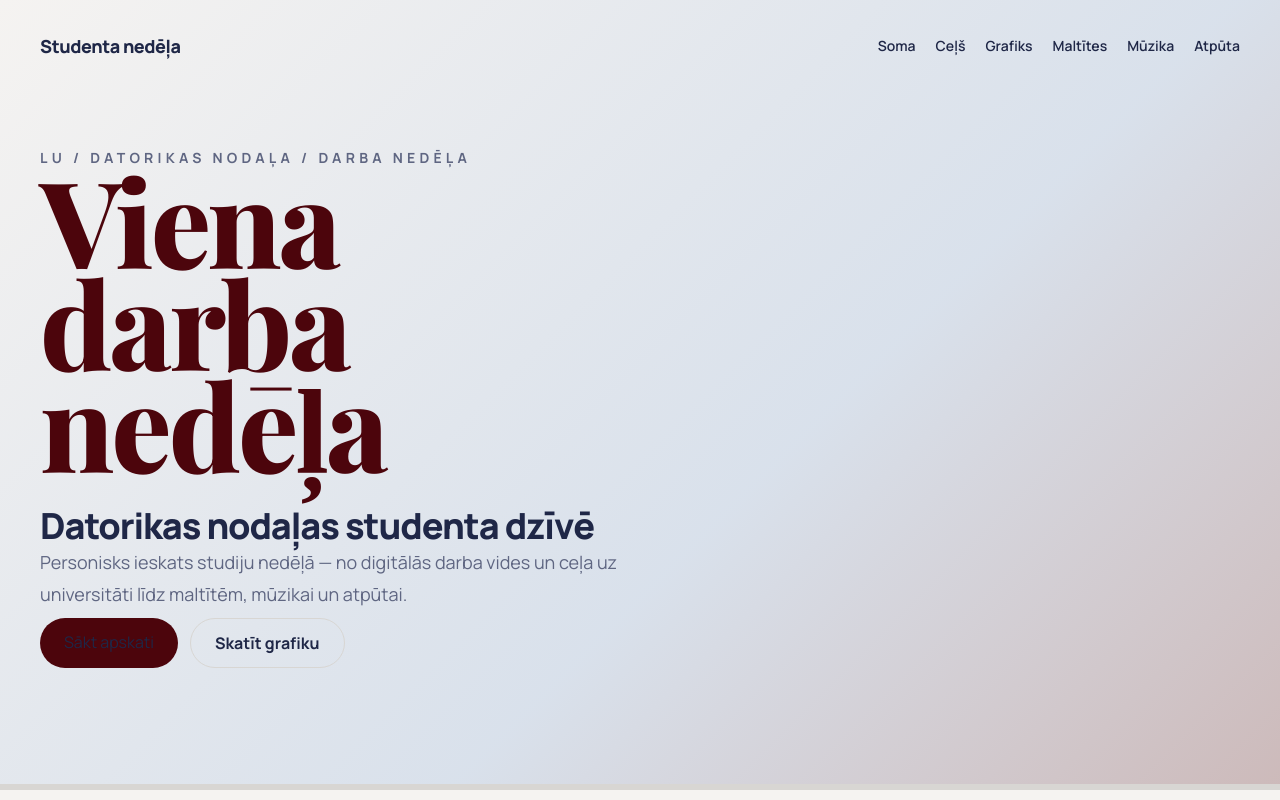
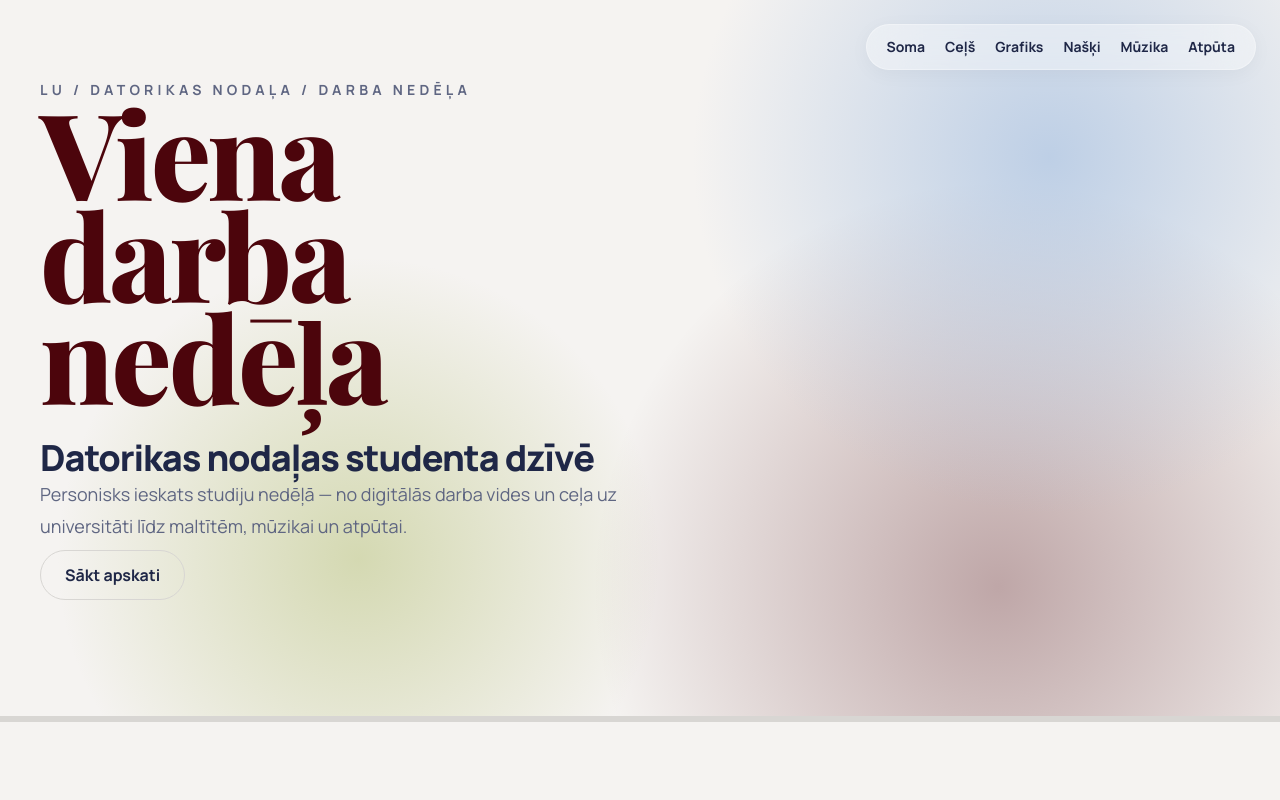
Before and after one commit to BeateSannija/StudentaNedela, a React (Vite) app: page / in a window 1280 px wide. Shown: the top 800 px of the page. Built offline with nearby package versions, Linux system fonts and the light colour scheme.

Commit message:
Add core Food section layout

```diff
--- a/src/App.tsx
+++ b/src/App.tsx
@@ -6,10 +6,12 @@ import { RelaxSection } from './components/RelaxSection'
 import { Footer } from './components/Footer'
 import { FoodSection } from './components/FoodSection'
 import { SoundtrackSection } from './components/SoundtrackSection'
+import { NavbarSection } from './components/Navbar'
 
 function App() {
   return (
     <main>
+      <NavbarSection/>
       <HeroSection />
       <BackpackSection />
       <JourneySection />
--- a/src/components/FoodSection.tsx
+++ b/src/components/FoodSection.tsx
@@ -1,43 +1,86 @@
+const snacks = [
+  {
+    name: "Dateles + zemesriekstu sviests",
+    note: "Īsam enerģijas boostam.",
+  },
+  {
+    name: "Proteīna batoniņi",
+    note: "Kad starp lekcijām nav laika.",
+  },
+  {
+    name: "Avokado maizīte",
+    note: "Kad vajag ko sātīgāku.",
+  },
+  {
+    name: "Tumšā šokolāde",
+    note: "Jo būsim godīgi.",
+  },
+];
+
 export function FoodSection() {
-  const meals = [
-    'Ātras brokastis',
-    'Meal prep pusdienas',
-    'Makaroni ar pesto',
-    'Vakara gatavošana',
-  ]
+  return (
+    <section id="food" className="section section-divider overflow-hidden">
+      <div className="container">
+        <div className="grid gap-12 lg:grid-cols-[1.05fr_0.95fr] lg:items-center">
+          <div className="relative">
+            <div className="absolute -left-10 top-10 h-40 w-32 -rotate-6 bg-[var(--color-green)]" />
 
-  return (
-    <section id="food" className="section section-divider">
-      <div className="container">
-        <div className="mb-10 space-y-4">
-          <h2 className="text-3xl font-semibold md:text-4xl">
-            Vegāna studenta maltītes
-          </h2>
+            <div className="relative border border-[var(--color-border)] bg-[var(--color-surface)] p-4 shadow-[0_14px_40px_rgba(31,39,71,0.06)]">
+              <img
+                src="/images/music-park.jpeg"
+                alt="Pagaidu attēls ēdiena flatlay vietā"
+                className="aspect-[4/5] w-full object-cover"
+              />
+            </div>
+          </div>
 
-          <p className="max-w-3xl text-lg text-[var(--color-muted)]">
-            Studiju nedēļā ēšana nav tikai "kaut kas pa vidu". Tā ir daļa no
-            ritma — ko var pagatavot ātri, ko var sagatavot iepriekš, un kas
-            dod enerģiju garām dienām.
-          </p>
-        </div>
+          <div className="relative">
+            <div className="absolute -left-5 top-0 h-7 w-44 -rotate-2 bg-[var(--color-green)]" />
 
-        <div className="grid gap-6 md:grid-cols-2 lg:grid-cols-4">
-          {meals.map((meal) => (
-            <article
-              key={meal}
-              className="rounded-3xl bg-[var(--color-surface)] p-5 shadow-sm"
-            >
-              <div className="mb-4 h-48 rounded-2xl bg-[var(--color-border)]" />
+            <p className="relative text-sm font-bold uppercase tracking-[0.3em] text-[var(--color-primary)]">
+              Enerģija
+            </p>
 
-              <h3 className="text-lg font-semibold">{meal}</h3>
+            <div className="relative mt-3 mb-2">
+              <div className="absolute bottom-[0.42em] left-[2.2em] h-3 w-[4.6em] -rotate-1 bg-[var(--color-green)] opacity-75" />
 
-              <p className="mt-3 text-sm text-[var(--color-muted)]">
-                Placeholder apraksts maltītei.
-              </p>
-            </article>
-          ))}
+              <h2 className="relative display-heading text-5xl font-bold leading-none text-[var(--color-primary)] md:text-7xl">
+                Mani mīļākie našķi
+              </h2>
+            </div>
+
+            <p className="mt-5 max-w-xl text-lg leading-8 text-[var(--color-muted)]">
+              Našķi starp lekcijām un pauzēs starp mācību sesijām ir svarīga
+              studenta dzīves daļa. Es piekopju augu valsts uzturu, kas nozīmē,
+              ka man ir vairāk jāpiedomā pie atļautajiem našķiem. Šie ir mani
+              mīļākie augu valsts našķi.
+            </p>
+
+            <div className="mt-5 border-t border-[var(--color-border)]">
+              {snacks.map((snack, index) => (
+                <article
+                  key={snack.name}
+                  className="group grid gap-4 border-b border-[var(--color-border)] py-6 sm:grid-cols-[64px_1fr]"
+                >
+                  <span className="text-sm font-bold tracking-[0.25em] text-[var(--color-primary)]">
+                    {String(index + 1).padStart(2, "0")}
+                  </span>
+
+                  <div>
+                    <h3 className="text-2xl font-extrabold tracking-tight transition-colors duration-300 group-hover:text-[var(--color-primary)]">
+                      {snack.name}
+                    </h3>
+
+                    <p className="mt-2 text-[var(--color-muted)]">
+                      {snack.note}
+                    </p>
+                  </div>
+                </article>
+              ))}
+            </div>
+          </div>
         </div>
       </div>
     </section>
-  )
+  );
 }
--- a/src/components/HeroSection.tsx
+++ b/src/components/HeroSection.tsx
@@ -1,29 +1,8 @@
 export function HeroSection() {
   return (
-    // <section className="pb-16 pt-8 section-divider overflow-hidden">
-    // <section className="section-divider overflow-hidden bg-[linear-gradient(135deg,_var(--color-bg)_0%,_rgba(171,195,226,0.35)_70%,_rgba(76,5,12,0.10)_100%)] pb-16 pt-8">
-    <section className="section-divider overflow-hidden bg-[linear-gradient(135deg,var(--color-bg)_0%,rgba(171,195,226,0.38)_60%,rgba(76,5,12,0.24)_100%)] pb-16 pt-8">
+    <section className="hero-gradient section-divider overflow-hidden pb-16 pt-8">
       <div className="container">
-        <nav className="mb-10 flex flex-wrap items-center justify-between gap-6">
-          <a href="#" className="text-lg font-extrabold tracking-tight">
-            Studenta nedēļa
-          </a>
-
-          <ul className="flex flex-wrap gap-5 text-sm font-semibold">
-            <li><a href="#backpack">Soma</a></li>
-            <li><a href="#route">Ceļš</a></li>
-            <li><a href="#schedule">Grafiks</a></li>
-            <li><a href="#food">Maltītes</a></li>
-            <li><a href="#soundtrack">Mūzika</a></li>
-            <li><a href="#relax">Atpūta</a></li>
-          </ul>
-        </nav>
-
-        {/* if i want to go back to card with rounded corners and gradient within (not on the section)*/}
-        {/* <div className="relative min-h-[620px] rounded-[2rem] bg-[linear-gradient(135deg,_var(--color-surface)_0%,_#f7f4ef_35%,_rgba(171,195,226,0.35)_70%,_rgba(76,5,12,0.08)_100%)] p-8 shadow-sm md:p-14"> */}
         <div className="relative min-h-[620px] py-8 md:py-12">
-
-
           <div className="relative z-10 max-w-4xl">
             <p className="mb-8 text-sm font-bold uppercase tracking-[0.3em] text-[var(--color-muted)]">
               LU / Datorikas nodaļa / darba nedēļa
@@ -43,23 +22,16 @@ export function HeroSection() {
               </h2>
 
               <p className="text-lg leading-8 text-[var(--color-muted)]">
-                Personisks ieskats studiju nedēļā — no digitālās darba vides
-                un ceļa uz universitāti līdz maltītēm, mūzikai un atpūtai.
+                Personisks ieskats studiju nedēļā — no digitālās darba vides un
+                ceļa uz universitāti līdz maltītēm, mūzikai un atpūtai.
               </p>
 
               <div className="flex flex-wrap gap-3 pt-2">
                 <a
-                  href="#backpack"
-                  className="rounded-full bg-[var(--color-primary)] text-[#F4F1EB] px-6 py-3"
-                >
-                  Sākt apskati
-                </a>
-
-                <a
                   href="#schedule"
                   className="rounded-full border border-[var(--color-border)] px-6 py-3 font-bold"
                 >
-                  Skatīt grafiku
+                  Sākt apskati
                 </a>
               </div>
             </div>
@@ -67,5 +39,5 @@ export function HeroSection() {
         </div>
       </div>
     </section>
-  )
+  );
 }
--- a/src/components/Navbar.tsx
+++ b/src/components/Navbar.tsx
@@ -1,3 +1,29 @@
+const navItems = [
+  { label: 'Soma', href: '#backpack' },
+  { label: 'Ceļš', href: '#route' },
+  { label: 'Grafiks', href: '#schedule' },
+  { label: 'Našķi', href: '#food' },
+  { label: 'Mūzika', href: '#soundtrack' },
+  { label: 'Atpūta', href: '#relax' },
+]
+
 export function NavbarSection() {
-  return <section>No mājām līdz universitātei</section>
+  return (
+    <header className="fixed right-6 top-6 z-50">
+      <nav className="rounded-full border border-white/30 bg-white/40 px-5 py-3 shadow-[0_4px_20px_rgba(0,0,0,0.04)] backdrop-blur-xl">
+        <ul className="flex items-center gap-5 text-sm font-bold">
+          {navItems.map((item) => (
+            <li key={item.href}>
+              <a
+                href={item.href}
+                className="transition-colors duration-200 hover:text-[var(--color-primary)]"
+              >
+                {item.label}
+              </a>
+            </li>
+          ))}
+        </ul>
+      </nav>
+    </header>
+  )
 }
--- a/src/index.css
+++ b/src/index.css
@@ -145,3 +145,11 @@ ol {
   font-weight: 800;
   letter-spacing: -0.03em;
 }
+
+.hero-gradient {
+  background:
+    radial-gradient(circle at 82% 22%, rgba(171, 195, 226, 0.75) 0%, transparent 30%),
+    radial-gradient(circle at 28% 78%, rgba(151, 168, 60, 0.35) 0%, transparent 28%),
+    radial-gradient(circle at 78% 82%, rgba(76, 5, 12, 0.32) 0%, transparent 35%),
+    var(--color-bg);
+}
```
Also changed, not shown: src/components/SoundtrackSection.tsx (+78 -48 lines), public/images/coding_black.png (added).
